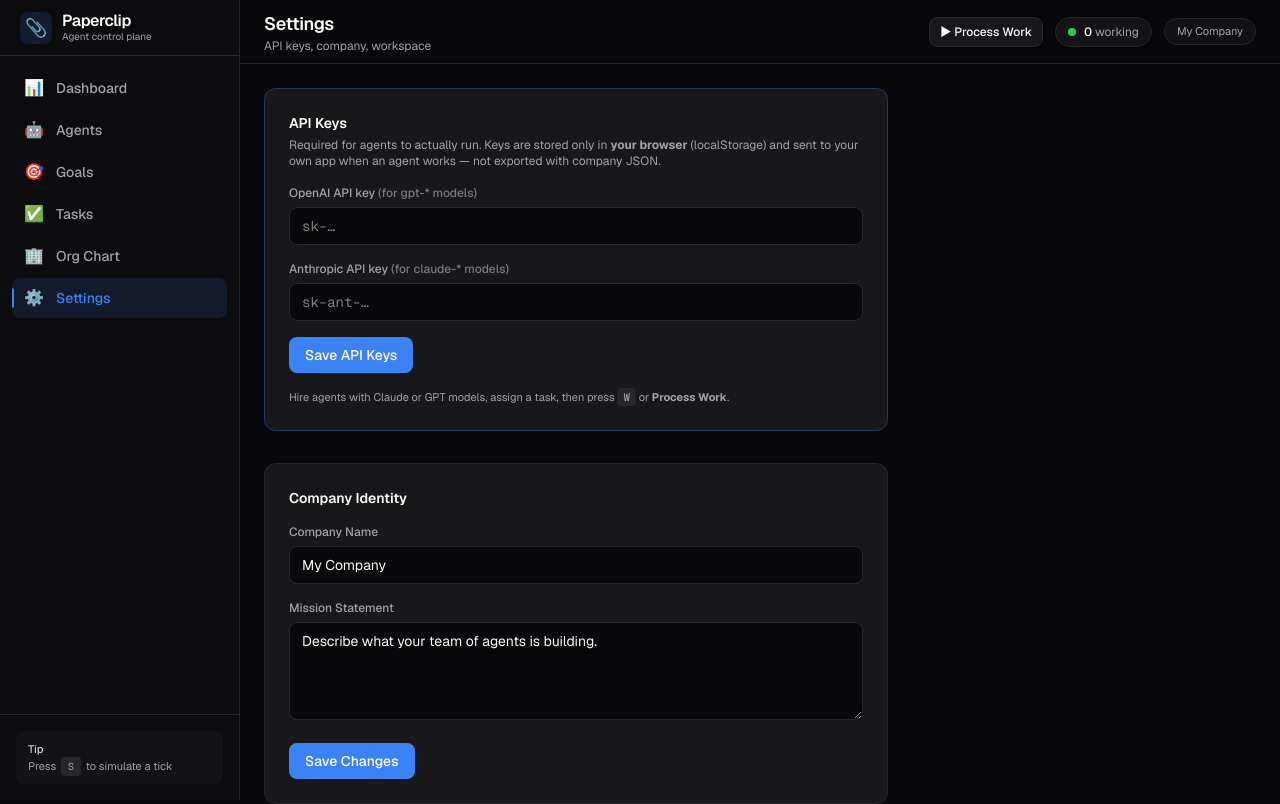
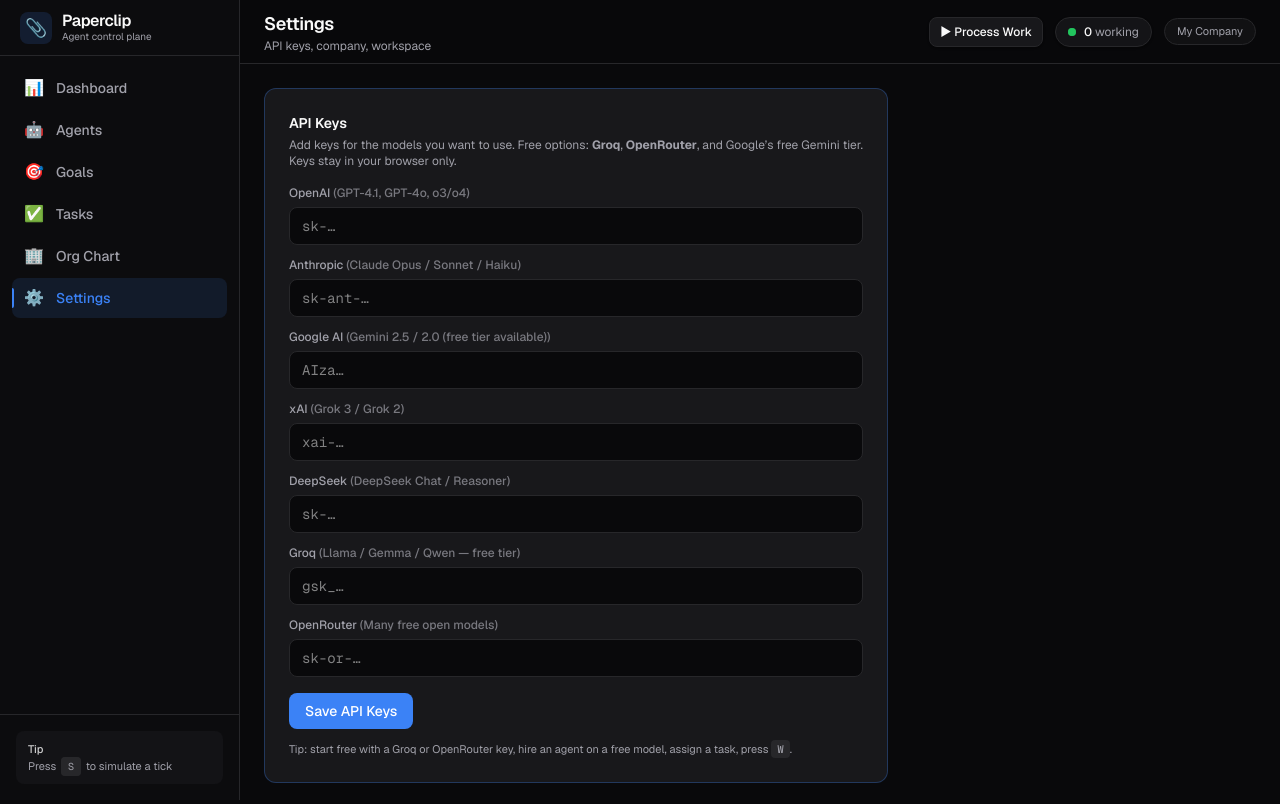
Before and after one commit to henrygoldsmith07-wq/paperclip-clone, a Next.js app: page /dashboard/settings in a window 1280 px wide. Shown: the top 804 px of the page. Built offline with nearby package versions, Linux system fonts and the light colour scheme.

Commit message:
feat: Settings API keys for all providers including free tiers

```diff
--- a/src/app/dashboard/settings/page.tsx
+++ b/src/app/dashboard/settings/page.tsx
@@ -5,7 +5,57 @@
 import { Skeleton } from "@/components/Skeleton";
 import { useApp } from "@/context/AppContext";
 import { useToast } from "@/components/Toast";
-import { loadApiKeys, saveApiKeys } from "@/lib/llm";
+import { loadApiKeys, saveApiKeys, type ApiKeys } from "@/lib/llm";
+
+const KEY_FIELDS: {
+  key: keyof ApiKeys;
+  label: string;
+  hint: string;
+  placeholder: string;
+}[] = [
+  {
+    key: "openai",
+    label: "OpenAI",
+    hint: "GPT-4.1, GPT-4o, o3/o4",
+    placeholder: "sk-…",
+  },
+  {
+    key: "anthropic",
+    label: "Anthropic",
+    hint: "Claude Opus / Sonnet / Haiku",
+    placeholder: "sk-ant-…",
+  },
+  {
+    key: "google",
+    label: "Google AI",
+    hint: "Gemini 2.5 / 2.0 (free tier available)",
+    placeholder: "AIza…",
+  },
+  {
+    key: "xai",
+    label: "xAI",
+    hint: "Grok 3 / Grok 2",
+    placeholder: "xai-…",
+  },
+  {
+    key: "deepseek",
+    label: "DeepSeek",
+    hint: "DeepSeek Chat / Reasoner",
+    placeholder: "sk-…",
+  },
+  {
+    key: "groq",
+    label: "Groq",
+    hint: "Llama / Gemma / Qwen — free tier",
+    placeholder: "gsk_…",
+  },
+  {
+    key: "openrouter",
+    label: "OpenRouter",
+    hint: "Many free open models",
+    placeholder: "sk-or-…",
+  },
+];
 
 export default function SettingsPage() {
   const {
@@ -26,8 +76,7 @@
   const [mission, setMission] = useState(company.mission);
   const [saved, setSaved] = useState(false);
   const [autoProcess, setAutoProcess] = useState(false);
-  const [openaiKey, setOpenaiKey] = useState("");
-  const [anthropicKey, setAnthropicKey] = useState("");
+  const [keys, setKeys] = useState<ApiKeys>({});
   const [keysSaved, setKeysSaved] = useState(false);
   const intervalRef = useRef<ReturnType<typeof setInterval> | null>(null);
   const fileRef = useRef<HTMLInputElement>(null);
@@ -38,9 +87,7 @@
   }, [company.name, company.mission]);
 
   useEffect(() => {
-    const keys = loadApiKeys();
-    setOpenaiKey(keys.openai || "");
-    setAnthropicKey(keys.anthropic || "");
+    setKeys(loadApiKeys());
   }, []);
 
   useEffect(() => {
@@ -81,10 +128,7 @@
   };
 
   const handleSaveKeys = () => {
-    saveApiKeys({
-      openai: openaiKey.trim() || undefined,
-      anthropic: anthropicKey.trim() || undefined,
-    });
+    saveApiKeys(keys);
     setKeysSaved(true);
     toast("API keys saved on this device", "success");
     setTimeout(() => setKeysSaved(false), 2000);
@@ -131,41 +175,34 @@
             API Keys
           </h2>
           <p className="mb-4 text-xs text-muted">
-            Required for agents to actually run. Keys are stored only in{" "}
-            <strong>your browser</strong> (localStorage) and sent to your own
-            app when an agent works — not exported with company JSON.
+            Add keys for the models you want to use. Free options:{" "}
+            <strong>Groq</strong>, <strong>OpenRouter</strong>, and Google’s free
+            Gemini tier. Keys stay in your browser only.
           </p>
 
-          <div className="space-y-4">
-            <div>
+          <div className="space-y-3">
+            {KEY_FIELDS.map((field) => (
+              <div key={field.key}>
                 <label className="mb-1.5 block text-xs font-medium text-muted">
-                OpenAI API key{" "}
-                <span className="text-muted/70">(for gpt-* models)</span>
+                  {field.label}{" "}
+                  <span className="text-muted/70">({field.hint})</span>
                 </label>
                 <input
                   type="password"
                   autoComplete="off"
-                value={openaiKey}
-                onChange={(e) => setOpenaiKey(e.target.value)}
-                placeholder="sk-…"
+                  value={keys[field.key] || ""}
+                  onChange={(e) =>
+                    setKeys((prev) => ({
+                      ...prev,
+                      [field.key]: e.target.value,
+                    }))
+                  }
+                  placeholder={field.placeholder}
                   className="w-full rounded-lg border border-border bg-background px-3 py-2 font-mono text-sm outline-none focus:border-accent"
                 />
               </div>
-            <div>
-              <label className="mb-1.5 block text-xs font-medium text-muted">
-                Anthropic API key{" "}
-                <span className="text-muted/70">(for claude-* models)</span>
-              </label>
-              <input
-                type="password"
-                autoComplete="off"
-                value={anthropicKey}
-                onChange={(e) => setAnthropicKey(e.target.value)}
-                placeholder="sk-ant-…"
-                className="w-full rounded-lg border border-border bg-background px-3 py-2 font-mono text-sm outline-none focus:border-accent"
-              />
-            </div>
-            <div className="flex items-center gap-3">
+            ))}
+            <div className="flex items-center gap-3 pt-1">
               <button
                 onClick={handleSaveKeys}
                 className="rounded-lg bg-accent px-4 py-2 text-sm font-medium text-white hover:bg-accent-hover"
@@ -179,9 +216,9 @@
               )}
             </div>
             <p className="text-[11px] text-muted">
-              Hire agents with Claude or GPT models, assign a task, then press{" "}
-              <kbd className="rounded bg-zinc-800 px-1.5 py-0.5 font-mono">W</kbd>{" "}
-              or <strong>Process Work</strong>.
+              Tip: start free with a Groq or OpenRouter key, hire an agent on a
+              free model, assign a task, press{" "}
+              <kbd className="rounded bg-zinc-800 px-1.5 py-0.5 font-mono">W</kbd>.
             </p>
           </div>
         </section>
@@ -239,8 +276,8 @@
             Work Queue
           </h2>
           <p className="mb-4 text-xs text-muted">
-            Auto-run assigned agents every 12 seconds (uses API keys + real model
-            calls). {isProcessing ? "Agent currently running…" : ""}
+            Auto-run assigned agents every 12 seconds.{" "}
+            {isProcessing ? "Agent currently running…" : ""}
           </p>
           <label className="flex cursor-pointer items-center gap-3">
             <div className="relative">
@@ -264,8 +301,7 @@
             Export / Import
           </h2>
           <p className="mb-4 text-xs text-muted">
-            Save company state as JSON (agents, tasks, goals). API keys are never
-            included.
+            Company state only — API keys are never exported.
           </p>
           <div className="flex flex-wrap gap-3">
             <button
```
Lines whose indentation alone changed are shown as unchanged.
